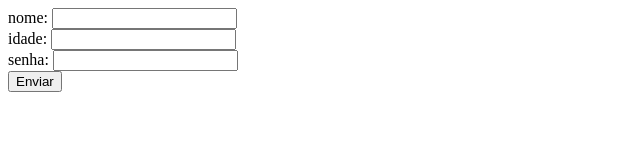
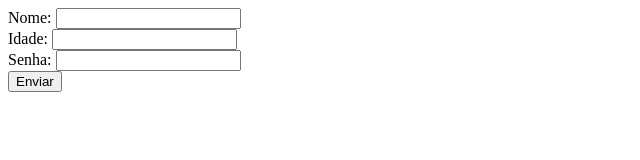
Before and after one commit to ViniciusDevNew/desafio_bootcamp_html_dio, a plain HTML site: page HTML_FORMULARIOS/index.html in a window 1280 px wide. Shown: the full height of the page, 0-640 px from the left. Drawn offline with Linux system fonts and the light colour scheme.

Commit message:
Atualização de projeto.

```diff
--- a/HTML_FORMULARIOS/index.html
+++ b/HTML_FORMULARIOS/index.html
@@ -10,9 +10,9 @@
 
 <body>
     <form name="signup" onsubmit="alert('Formulário Enviado')" autocomplete="off" method= "post" action="#">
-        nome: <input type="text" name="name"><br>
-        idade: <input type="number" name="age"><br>
-        senha: <input type="password" name="password"><br>
+        <label>Nome:</label> <input type="text" name="name"><br>
+        <label>Idade:</label> <input type="number" name="age"><br>
+        <label>Senha:</label> <input type="password" name="password"><br>
         <button type="submit">Enviar</button>
     </form>
 </body>
```
